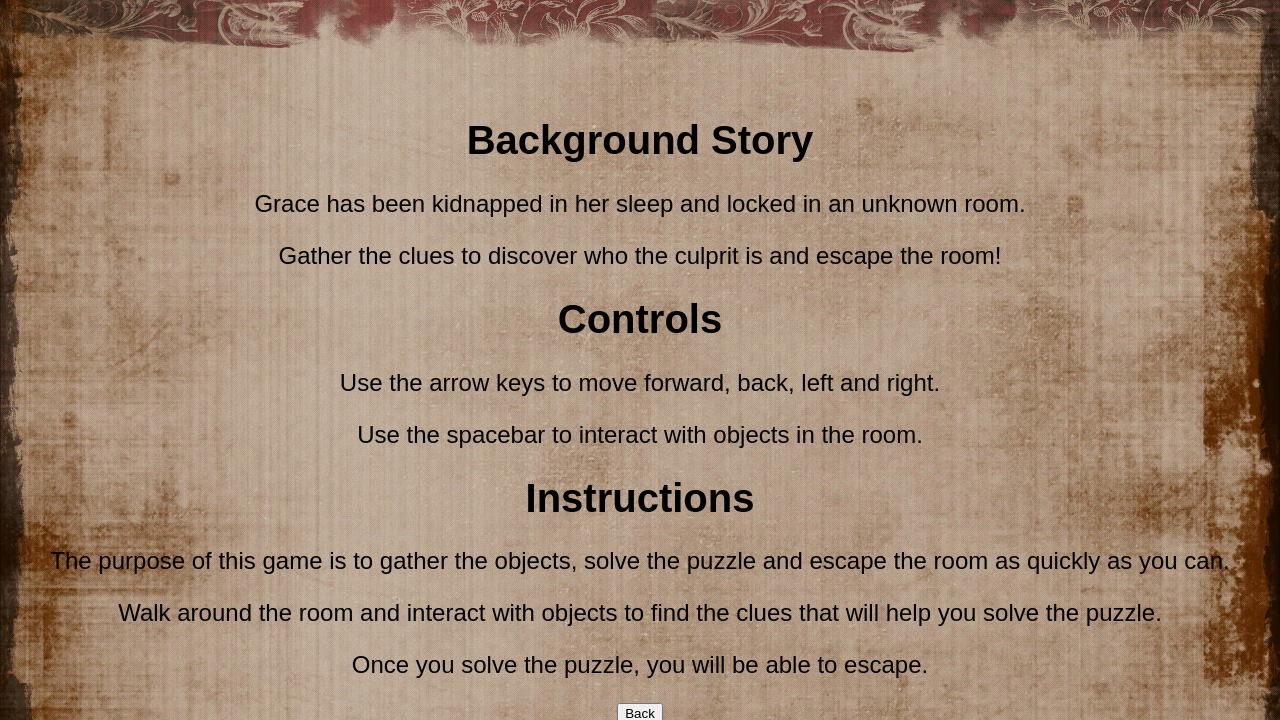
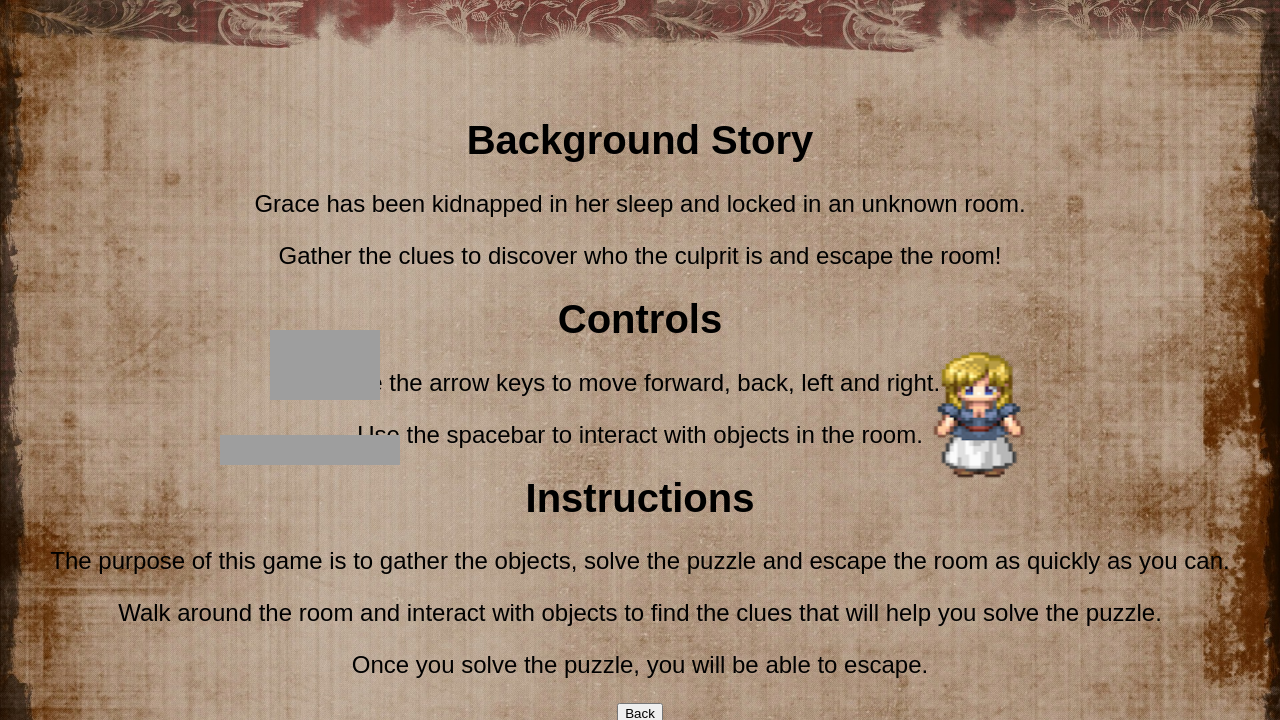
Before and after one commit to JZ987/Escape-the-Room, a Python web app: template templates/instructions.html in a window 1280 px wide. Shown: the top 720 px of the page. Run offline with Jinja, Linux system fonts and the light colour scheme; the template is opened without the code that fills it, so the values that code supplies are empty; grey boxes are pictures that could not be loaded.

Commit message:
instructionsimaget

```diff
--- a/static_folder/css/instructions.css
+++ b/static_folder/css/instructions.css
@@ -26,3 +26,27 @@ p {
   text-align: center;
   font-size: 150%;
 }
+
+#arrows {
+  height: 70px;
+  width: 110px;
+  position: absolute;
+  left: 270px;
+  top: 330px;
+}
+
+#spacebar{
+  position: absolute;
+  height: 30px;
+  width: 180px;
+  top: 435px;
+  left: 220px;
+}
+
+.chick {
+  width: 100px;
+  height: 130px;
+  position: absolute;
+  top: 350px;
+  right: 250px;
+}
--- a/templates/instructions.html
+++ b/templates/instructions.html
@@ -11,14 +11,17 @@
       <p>Grace has been kidnapped in her sleep and locked in an unknown room.</p>
       <p>Gather the clues to discover who the culprit is and escape the room!</p>
       <h1>Controls</h1>
-      <p>Use the arrow keys to move forward, back, left and right.</p>
-      <p>Use the spacebar to interact with objects in the room.</p>
+      <div>
+      <p><img src="http://www.101computing.net/wp/wp-content/uploads/arrowKeys-300x205.png" id="arrows">Use the arrow keys to move forward, back, left and right.</p>
+      <p><img src="https://www.wpclipart.com/computer/keyboard_keys/large_keys/computer_key_Space_bar.png" id="spacebar">Use the spacebar to interact with objects in the room.</p>
+      </div>
       <h1>Instructions</h1>
       <p>The purpose of this game is to gather the objects, solve the puzzle and escape the room as quickly as you can.</p>
       <p>Walk around the room and interact with objects to find the clues that will help you solve the puzzle.</p>
       <p>Once you solve the puzzle, you will be able to escape.</p>
       <form action='/' method=get>
         <button type="submit">Back</button>
+        <img class=chick src="/resources/images/girl front.png">
       </form>
     </div>
   </body>
```
